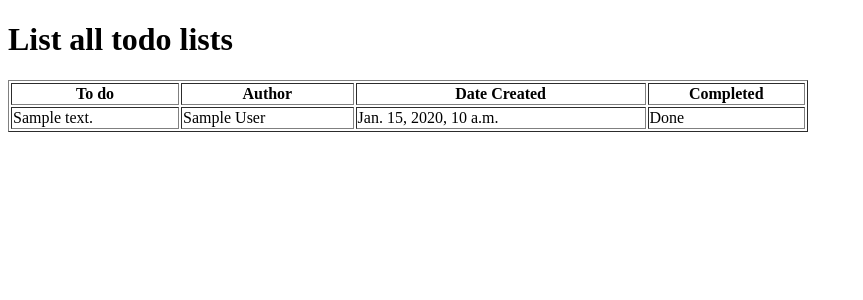
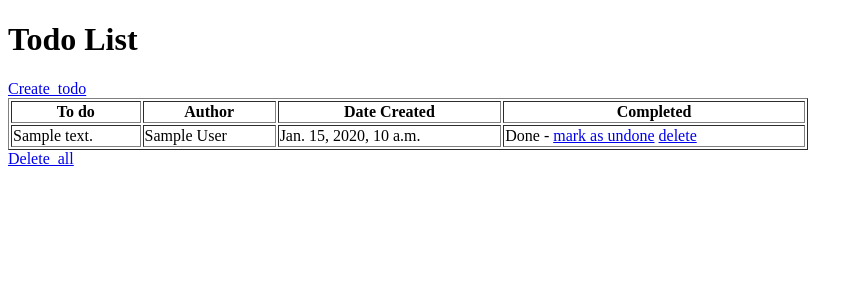
Before and after one commit to Prince-linux/todo, a Django app: page /list/ in a window 1280 px wide. Shown: the top 300 px of the page, without its empty margins (0-863 px from the left). Run offline with Django 3.2, Linux system fonts and the light colour scheme; tables that the repository leaves empty hold one stand-in row (values such as "Sample post").

Commit message:
Prince: Edited to create, delete and change values

```diff
--- a/todo/templates/todo/lists.html
+++ b/todo/templates/todo/lists.html
@@ -4,41 +4,39 @@
     <meta charset="UTF-8">
     <title>Todo List</title>
 </head>
+<h1>Todo List</h1>
+{% if items %}
 <body>
-<h1>List all todo lists</h1>
 <table border="1" style="width:800px">
-
+<a href="/create/">Create_todo</a>
     <tr>
         <th>To do</th>
         <th>Author</th>
         <th>Date Created</th>
         <th>Completed</th>
     </tr>
+    {% for item in items %}
 
-               {% for item in items %}
     <tr>
-          <td>   {{ item.content }} </td>
-          <td>    {{ item.author }} </td>
-          <td>     {{ item.date_created }} </td>
+        <td> {{ item.content }}</td>
+        <td> {{ item.author }}</td>
+        <td> {{ item.date_created }}</td>
         <td>
             {% if item.completed %}
-                        Done
+            Done - <a href="/mark/{{item.id}}/undone">mark as undone</a>
+            <a href="/delete{{item.id}}/">delete</a>
             {% else %}
-                        Undone
+            Undone - <a href="/mark/{{ item.id }}/done/">mark as done</a>
+            <a href="/delete{{item.id}}/">delete</a>
             {% endif %}
-
         </td>
+    </tr>
     {% endfor %}
-        </tr>
 </table>
-
-<!--
-{% for item in items %}
-
-<ul>{{ item.content }} - {{ item.author }} -{{ item.date_created }} : {{ completed }}</ul>
-
-{% endfor %}
-
--->
+<a href="/delete_all/">Delete_all</a>
 </body>
+{% else %}
+    <p>There are no items in todo list</p>
+    <a href="/create_new/">Click here to add a new todo list</a>
+{% endif %}
 </html>
```
Lines whose indentation alone changed are shown as unchanged.
